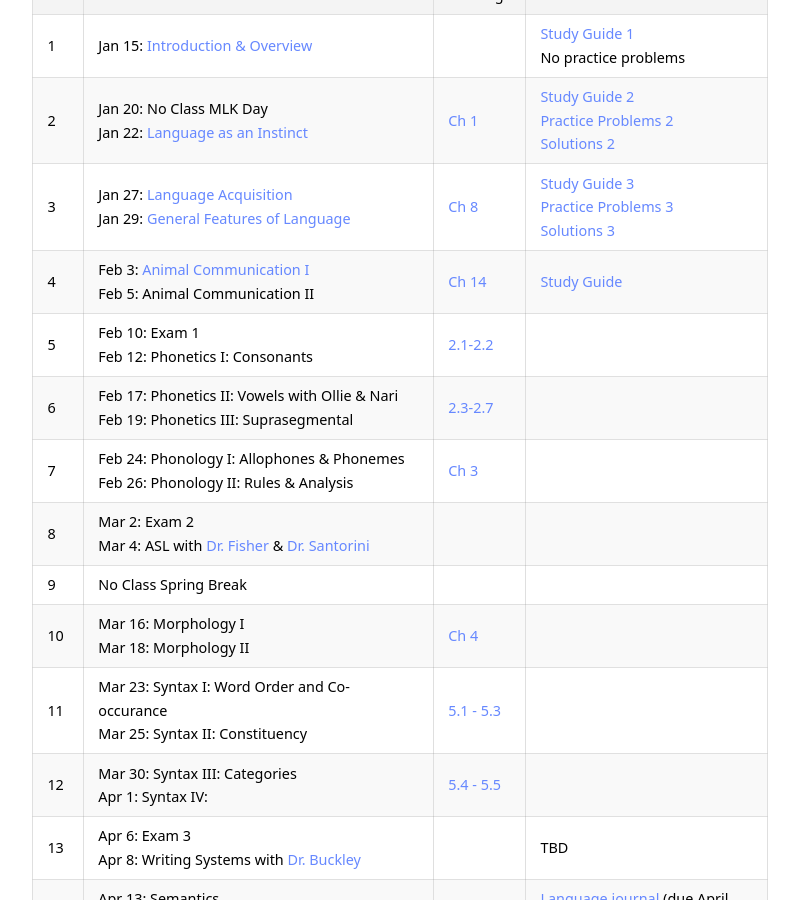
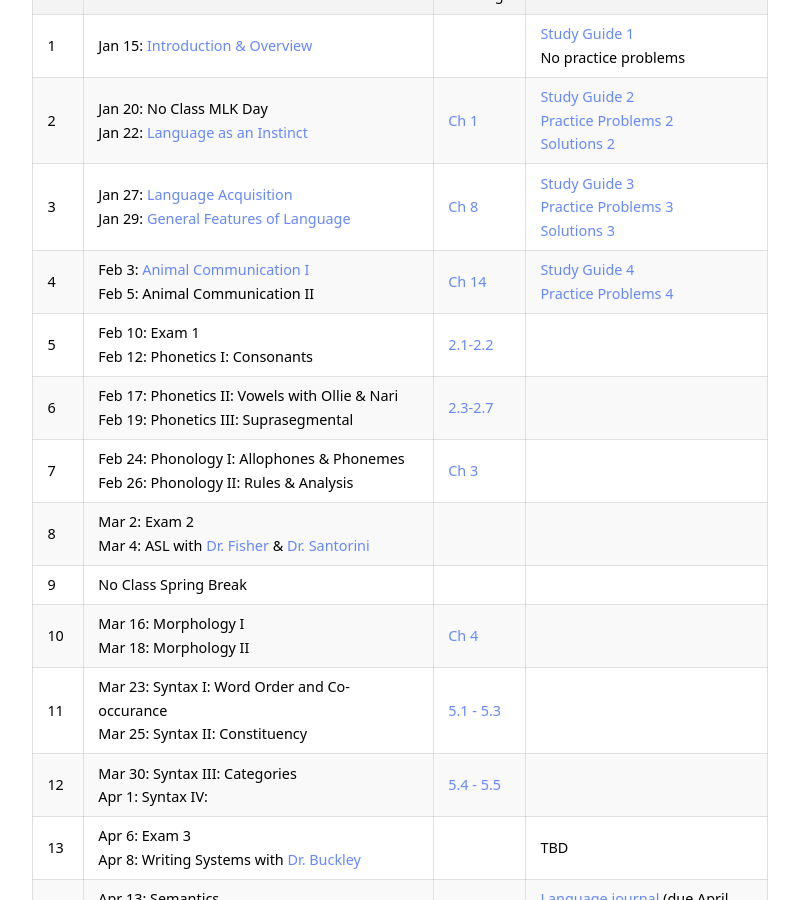
Before and after one commit to kschuler/ling001, a Jekyll site: the page built from index.md, in a window 1280 px wide and 900 px high, scrolled down 2351 px. Shown: the whole window, without its empty margins (240-1039 px from the left). Built offline with Jekyll 4.4.1, drawn with Linux system fonts in a browser that asks for light colours.

Commit message:
Update index.md

```diff
--- a/index.md
+++ b/index.md
@@ -64,7 +64,7 @@ Wk  | Lecture | Readings | Resources
 1 | Jan 15: [Introduction & Overview](resources/Ling001-20A-01-Intro.pdf) | | [Study Guide 1](resources/studyguide-week1.pdf)<br>No practice problems
 2 | Jan 20: **No Class MLK Day**<br>Jan 22: [Language as an Instinct](resources/Ling001-20A-02-Instinct.pdf) | [Ch 1](https://app.perusall.com/courses/intro-to-linguistics-1/pinker-ch01?assignmentId=5ib5rPaDkYoZxZc9X&part=1)| [Study Guide 2](resources/studyguide-week2.pdf)<br>[Practice Problems 2](resources/practiceproblems-week2.pdf)<br>[Solutions 2](resources/solutions-week2.pdf)
 3 | Jan 27: [Language Acquisition](resources/LING001-20A-03-Acquisition.pdf)<br>Jan 29: [General Features of Language](resources/Ling001-20A-04-GeneralFeatures.pdf)  | [Ch 8](https://app.perusall.com/courses/intro-to-linguistics-1/chapter-8-15?assignmentId=ckDfokjY25EnrzRdB&part=1) |  [Study Guide 3](resources/studyguide-week3.pdf)<br>[Practice Problems 3](resources/practiceproblems-week3.pdf)<br>[Solutions 3](resources/solutions-week3.pdf)
-4 | Feb 3: [Animal Communication I](resources/Ling001-20A-05-AnimalCommunication.pdf)<br>Feb 5: Animal Communication II   | [Ch 14](https://app.perusall.com/courses/intro-to-linguistics-1/chapter-14-13?assignmentId=7ag64J2jqfoSDxxoo&part=1) | [Study Guide](resources/studyguide-week4.pdf)
+4 | Feb 3: [Animal Communication I](resources/Ling001-20A-05-AnimalCommunication.pdf)<br>Feb 5: Animal Communication II   | [Ch 14](https://app.perusall.com/courses/intro-to-linguistics-1/chapter-14-13?assignmentId=7ag64J2jqfoSDxxoo&part=1) | [Study Guide 4](resources/studyguide-week4.pdf)<br>[Practice Problems 4](resources/practiceproblems-week4.pdf)
 5 | Feb 10: **Exam 1** <br> Feb 12: Phonetics I: Consonants| [2.1-2.2](https://app.perusall.com/courses/intro-to-linguistics-1/chapter-2-2-0-to-2-2?assignmentId=39n2C4wgg4umcp5Kz&part=1) |
 6 | Feb 17: Phonetics II: Vowels with Ollie & Nari<br>Feb 19: Phonetics III: Suprasegmental | [2.3-2.7](https://app.perusall.com/courses/intro-to-linguistics-1/chapter-2-2-3-to-2-7?assignmentId=yzAbFgYmhd9ax6sLy&part=1) |
 7 | Feb 24: Phonology I: Allophones & Phonemes<br>Feb 26: Phonology II: Rules & Analysis | [Ch 3](https://app.perusall.com/courses/intro-to-linguistics-1/chapter-3-3-1-to-3-5?assignmentId=HKF3XuDMARwyE6Wt8&part=1)|
```
